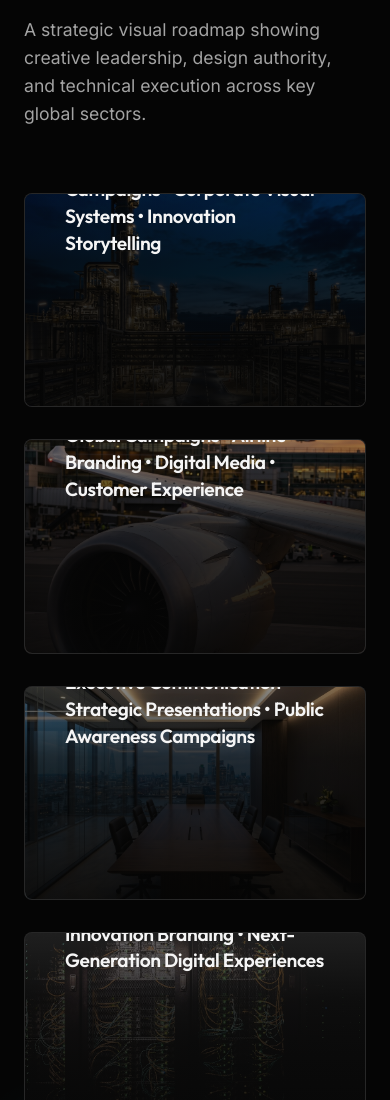
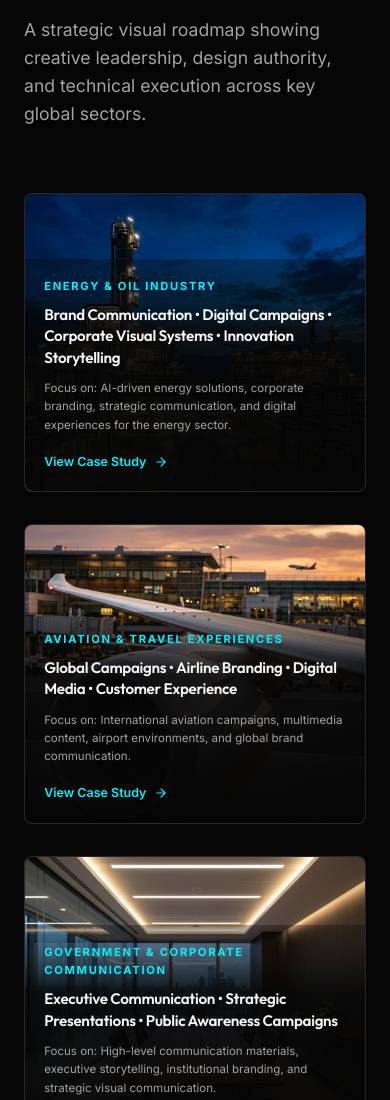
Before and after one commit to husseinmasri/Protfolio, a website built with Vite: page index.html in a window 390 px wide. Shown: the part 1298-2398 px from the top of the page. Built offline with nearby package versions, Linux system fonts and the light colour scheme; files whose address does not match are found by name.

Commit message:
Add files via upload

```diff
--- a/index.html
+++ b/index.html
@@ -52,7 +52,7 @@
       </nav>
 
       <div class="nav-actions">
-        <a href="assets/Resume Hussein Masri 2026.pdf" target="_blank" class="btn btn-nav" id="cv-btn">Download CV</a>
+        <a href="assets/Resume_Hussein_Masri_2026.pdf" target="_blank" class="btn btn-nav" id="cv-btn">Download CV</a>
         <!-- Mobile Menu Toggle -->
         <button class="mobile-menu-toggle" aria-label="Toggle menu">
           <span class="bar"></span>
@@ -72,7 +72,7 @@
       <a href="#skills" class="mobile-nav-link">Skills</a>
       <a href="#process" class="mobile-nav-link">Behind the Process</a>
       <a href="#contact" class="mobile-nav-link">Contact</a>
-      <a href="assets/Resume Hussein Masri 2026.pdf" target="_blank" class="btn btn-mobile-nav" id="mobile-cv-btn">Download CV</a>
+      <a href="assets/Resume_Hussein_Masri_2026.pdf" target="_blank" class="btn btn-mobile-nav" id="mobile-cv-btn">Download CV</a>
     </div>
   </div>
 
@@ -606,12 +606,12 @@
             <h3>Behance</h3>
             <p>Original creative projects & details</p>
           </a>
-          <a href="assets/Resume Hussein Masri 2026.pdf" target="_blank" class="contact-link-card" id="contact-cv-btn">
+          <a href="assets/Resume_Hussein_Masri_2026.pdf" target="_blank" class="contact-link-card" id="contact-cv-btn">
             <i data-lucide="file-text"></i>
             <h3>Download CV</h3>
             <p>Executive resume detailing creative leadership and brand strategy.</p>
           </a>
-          <a href="assets/Protfolio Hussein.pdf" target="_blank" class="contact-link-card" id="contact-portfolio-btn">
+          <a href="assets/Portfolio_Hussein_Masri.pdf" target="_blank" class="contact-link-card" id="contact-portfolio-btn">
             <i data-lucide="briefcase"></i>
             <h3>Download Portfolio</h3>
             <p>Curated showcase of high-impact visual campaigns and multimedia work.</p>
--- a/style.css
+++ b/style.css
@@ -1807,6 +1807,30 @@ a.contact-info-item:hover {
     grid-template-columns: 1fr;
     gap: 2rem;
   }
+  .portfolio-card .card-image-wrapper {
+    aspect-ratio: 16/12;
+  }
+  .portfolio-card .card-overlay-details {
+    transform: translateY(0);
+    padding: 1.8rem;
+    background: linear-gradient(to top, rgba(5, 5, 5, 0.98) 0%, rgba(5, 5, 5, 0.9) 70%, rgba(5, 5, 5, 0.3) 100%);
+  }
+  .portfolio-card .card-project-desc,
+  .portfolio-card .card-action-btn {
+    opacity: 1;
+  }
+  .portfolio-card .card-project-title {
+    font-size: 1.1rem;
+    margin-bottom: 0.2rem;
+  }
+  .portfolio-card .card-project-desc {
+    font-size: 0.8rem;
+    margin-bottom: 0.6rem;
+    max-width: 100%;
+  }
+  .portfolio-card .card-action-btn {
+    font-size: 0.78rem;
+  }
   .skills-grid {
     grid-template-columns: repeat(2, 1fr);
   }
@@ -1849,5 +1873,16 @@ a.contact-info-item:hover {
   .contact-links-grid {
     grid-template-columns: 1fr;
   }
-
-}
+  .portfolio-card .card-image-wrapper {
+    aspect-ratio: 16/14;
+  }
+  .portfolio-card .card-overlay-details {
+    padding: 1.2rem;
+  }
+  .portfolio-card .card-project-title {
+    font-size: 0.95rem;
+  }
+  .portfolio-card .card-project-desc {
+    font-size: 0.72rem;
+  }
+}
```
